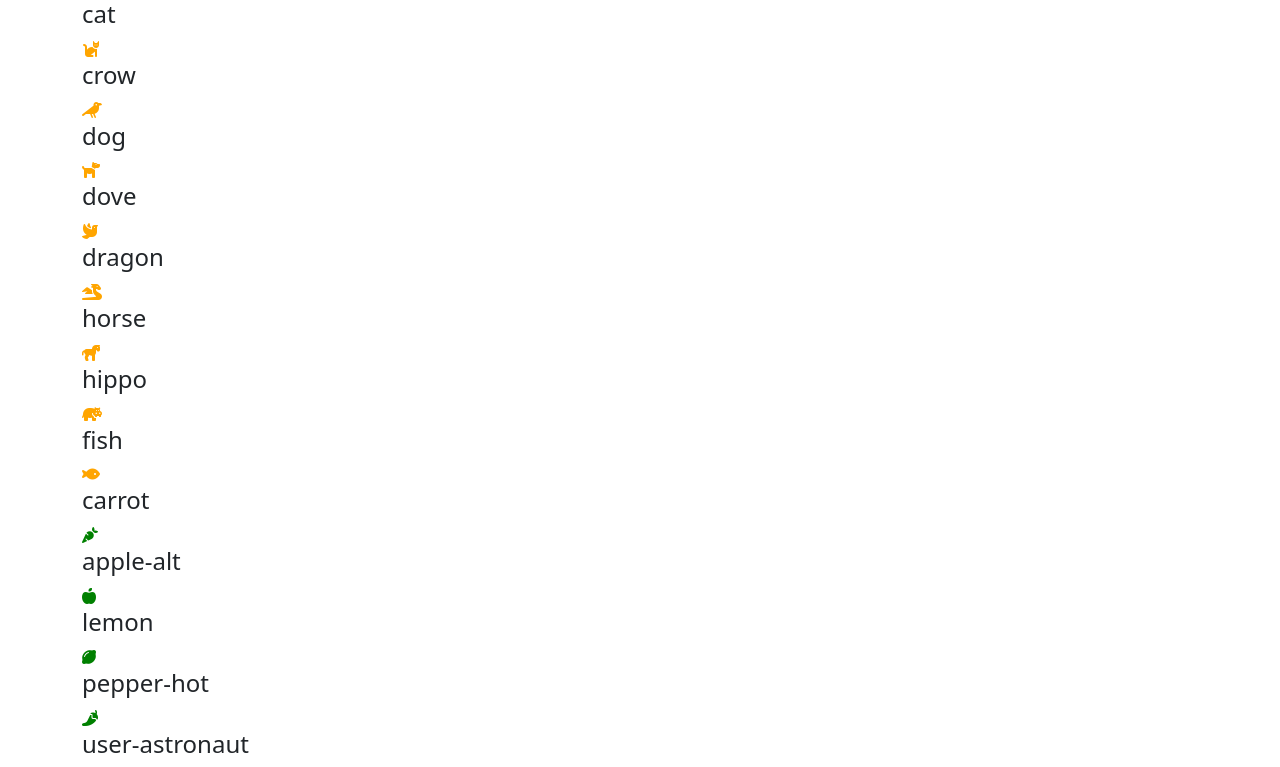
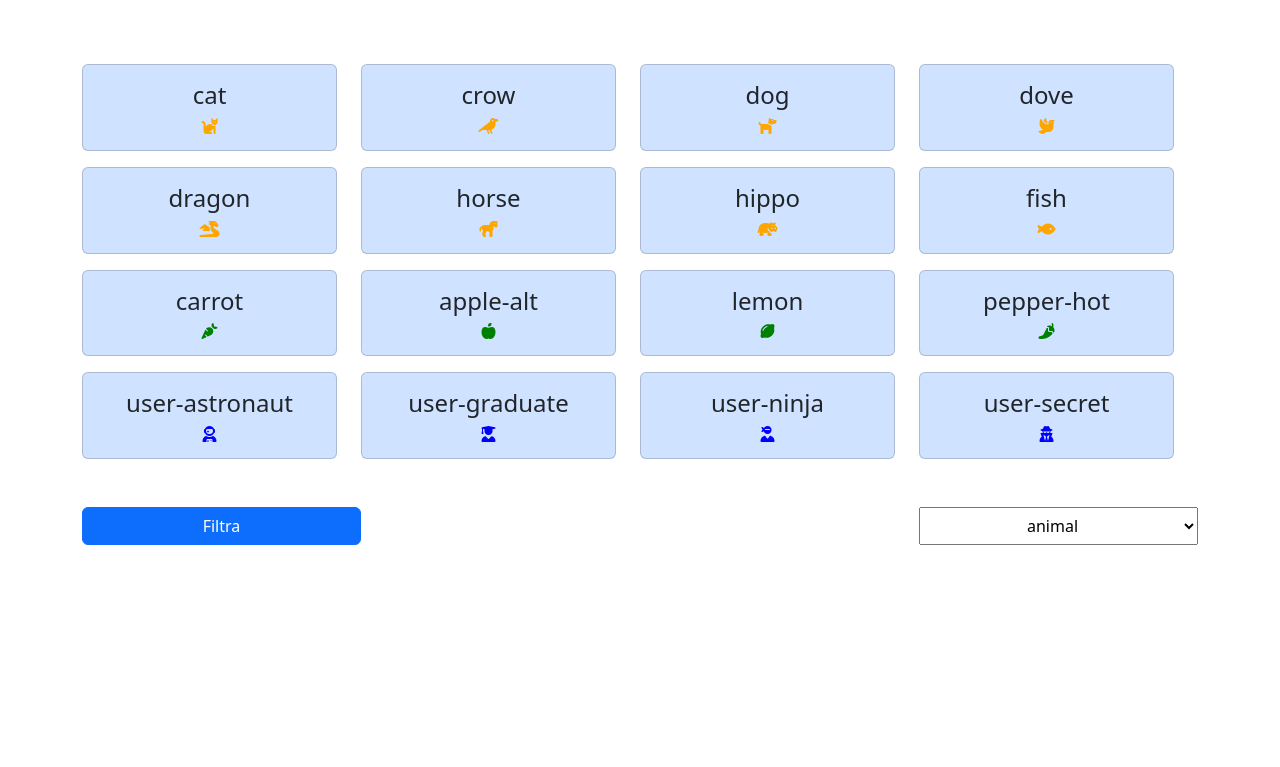
Before and after one commit to RiccardoMont/js-es6-icons, a plain HTML site: page index.html in a window 1280 px wide. Shown: the top 767 px of the page. Drawn offline with nearby package versions, Linux system fonts and the light colour scheme.

Commit message:
aggiunto del css

```diff
--- a/index.html
+++ b/index.html
@@ -10,8 +10,8 @@
         <link href="https://cdn.jsdelivr.net/npm/bootstrap@5.3.2/dist/css/bootstrap.min.css" rel="stylesheet" integrity="sha384-T3c6CoIi6uLrA9TneNEoa7RxnatzjcDSCmG1MXxSR1GAsXEV/Dwwykc2MPK8M2HN" crossorigin="anonymous">
 </head>
 <body>
-    <div class="container">
-        <div class="row">
+    <div class="container d-flex justify-content-between flex-wrap gap-5">
+        <div class="row w-100 d-flex justify-content-between align-items-center flex-wrap mt-5">
 
         </div>
     </div>
--- a/js/script.js
+++ b/js/script.js
@@ -120,7 +120,13 @@ const row = document.querySelector('.row');
 const select = document.createElement('select');
 const filtra = document.createElement('button');
 
-filtra.classList.add('btn', 'btn-primary', 'p-2', 'm-2');
+const div = document.createElement('div');
+const h4 = document.createElement('h4');
+const img = document.createElement('i');
+
+
+
+filtra.classList.add('btn', 'btn-primary', 'w-25');
 
 filtra.append(`Filtra`);
 
@@ -132,11 +138,13 @@ const options = [];
 function creaBox(name, prefix, colore) {
 
     const boxMarkUp = `
-    <div class = 'box'>
-        <h4>${name}</h4>
-        <i class="${prefix}solid ${prefix}${name}"
-        style=" color: ${colore};">
-        </i>
+    <div class='col-3'>
+        <div class ='card d-flex align-items-center mt-3 py-3 bg-primary-subtle'>
+            <h4>${name}</h4>
+            <i class="${prefix}solid ${prefix}${name}"
+            style=" color: ${colore};">
+            </i>
+        </div>
     </div>
     `;
     row.insertAdjacentHTML('beforeend', boxMarkUp);
@@ -170,12 +178,26 @@ function selection(tipo){
 
     select.append(option);
 
+    select.classList.add("text-center", "w-25");
+
     container.append(select);
+
+
 
 }
 
-filtra.addEventListener('click', function() {
+//console.log(selection);
 
 
 
+/*
+filtra.addEventListener('click', function() {
+
+    livingBeing.forEach((item) => {
+
+
+    })
+
+
 })
+*/
```
